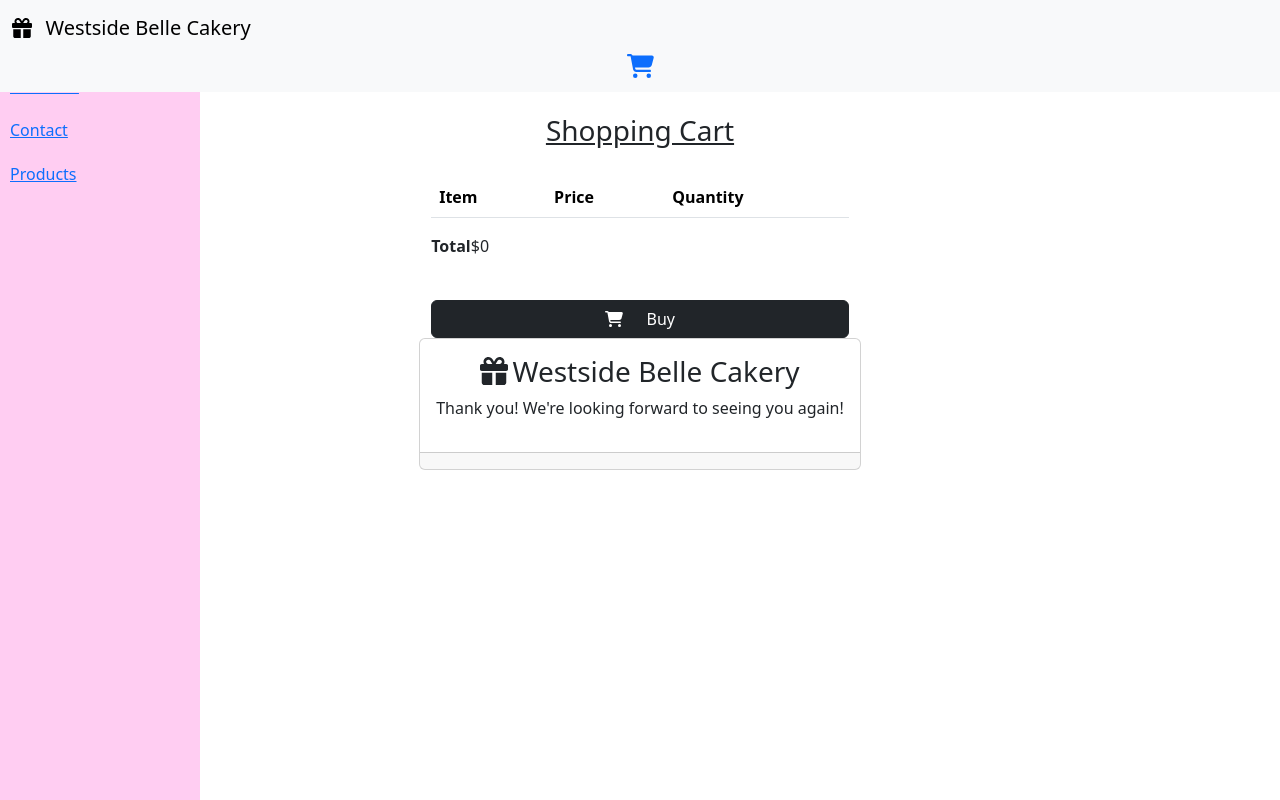
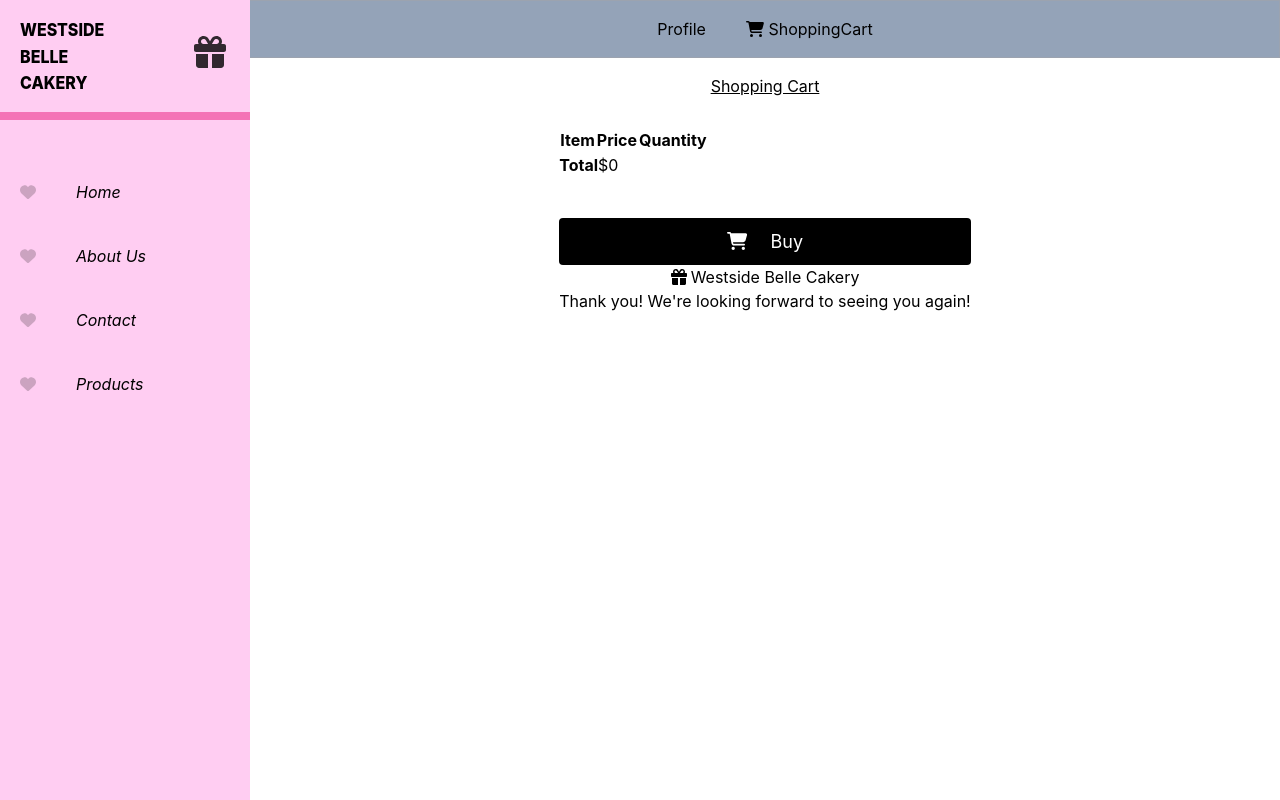
Before and after one commit to LilithyTv/Group_Blue, a React (Create React App) app in the folder shop/: page /shoppingcart in a window 1280 px wide. Built offline with nearby package versions, Linux system fonts and the light colour scheme.

Commit message:
cleaned up layout and left menu

```diff
--- a/shop/src/Layout.js
+++ b/shop/src/Layout.js
@@ -11,7 +11,7 @@ export default function Layout({ children }) {
 		<div>
 			<Header>
 				<nav>
-			<ul className="grid grid-flow-col gap-10">
+					<ul className="grid grid-flow-col gap-10 pl-[250px]">
 						<li>
 							<Link to="/profile">Profile</Link>
 						</li>
@@ -24,7 +24,7 @@ export default function Layout({ children }) {
 				</nav>
 			</Header>
 			<Sidebar />
-		<div className="flex justify-center m-4" style={{ marginLeft: "200px" }}>
+			<div className="flex justify-center m-4 pl-[250px]">
 				{children}
 			</div>
 		</div>
--- a/shop/src/components/sidebar/Sidebar.js
+++ b/shop/src/components/sidebar/Sidebar.js
@@ -1,15 +1,35 @@
 import React from 'react';
 import { Link } from 'react-router-dom';
 import './sidebar.css';
+import { FontAwesomeIcon } from '@fortawesome/react-fontawesome';
+import { faGift, faHeart } from '@fortawesome/free-solid-svg-icons';
+
+function LinkItem({ to, title }) {
+  return <Link to={to}>
+    <li className="hover:bg-[#df58d3] cursor-pointer block p-5 italic hover:text-white">
+      <span><FontAwesomeIcon className="pr-10 white opacity-20" icon={faHeart} /></span>
+      {title}
+    </li>
+  </Link>
+}
 
 const Sidebar = () => {
   return (
     <div className="sidebar">
-      <ul className="menu-items">
-        <li><Link to="/">Home</Link></li>
-        <li><Link to="/about">About Us</Link></li>
-        <li><Link to="/contact">Contact</Link></li>
-        <li><Link to="/products">Products</Link></li>
+      <div className="p-5  flex">
+        <span className="navbar-brand scale-y-110 font-extrabold uppercase">Westside <br />Belle<br /> Cakery</span>
+        <br />
+        <span><FontAwesomeIcon className="p-3 opacity-80 scale-[200%] absolute top-8 right-5 rotation" icon={faGift} /></span>
+
+      </div>
+
+      <div className='flex w-full bg-pink-400 h-2'></div>
+
+      <ul className="menu-items pt-10">
+        <LinkItem to="/" title="Home" />
+        <LinkItem to="/about" title="About Us" />
+        <LinkItem to="/contact" title="Contact" />
+        <LinkItem to="/products" title="Products" />
       </ul>
     </div>
   );
--- a/shop/src/components/sidebar/sidebar.css
+++ b/shop/src/components/sidebar/sidebar.css
@@ -1,24 +1,8 @@
 .sidebar {
-    width: 200px;
+	width: 250px;
 	height: 100%;
 	background-color: rgb(255, 205, 242);
 	position: fixed;
 	left: 0;
 	top: 0;
 }
-
-  .menu-items {
-    list-style: none;
-    padding: 0;
-    margin: 20px 0;
-  }
-
-  .menu-items li {
-    color: rgb(0, 0, 0);
-    padding: 10px;
-    cursor: pointer;
-  }
-
-  .menu-items li:hover {
-    background-color: #df58d3;
-  }
--- a/shop/src/index.js
+++ b/shop/src/index.js
@@ -4,7 +4,7 @@ import './index.css';
 import App from './App';
 import reportWebVitals from './reportWebVitals';
 import './ProfilePage.css';
-import 'bootstrap/dist/css/bootstrap.min.css';
+//import 'bootstrap/dist/css/bootstrap.min.css';
 
 const root = ReactDOM.createRoot(document.getElementById('root'));
 root.render(
--- a/shop/src/pages/ShoppingCart.js
+++ b/shop/src/pages/ShoppingCart.js
@@ -1,5 +1,5 @@
 import React from 'react';
-import 'bootstrap/dist/css/bootstrap.min.css';
+//import 'bootstrap/dist/css/bootstrap.min.css';
 import '@fortawesome/fontawesome-svg-core/styles.css';
 import { FontAwesomeIcon } from '@fortawesome/react-fontawesome';
 import { faGift, faCartShopping } from '@fortawesome/free-solid-svg-icons';
@@ -7,15 +7,6 @@ import { faGift, faCartShopping } from '@fortawesome/free-solid-svg-icons';
 export default function ShoppingCart() {
   return (
     <div>
-      <nav className="navbar fixed-top bg-light">
-        <div className="container-fluid">
-          <a className="navbar-brand"><FontAwesomeIcon icon={faGift} style={{ marginRight: '6%' }} />Westside Belle Cakery</a>
-          <button className="btn text-primary" style={{ background: 'none', border: 'none' }}>
-            <FontAwesomeIcon icon={faCartShopping} className="fa-xl" />
-          </button>
-        </div>
-      </nav>
-
       <section className="container content-section" id="shopping-cart">
         <h3 style={{ textDecoration: 'underline', textAlign: 'center', marginBottom: '7%' }}>Shopping Cart</h3>
         <table className="table table-hover table-cart">
```
Lines whose indentation alone changed are shown as unchanged.
